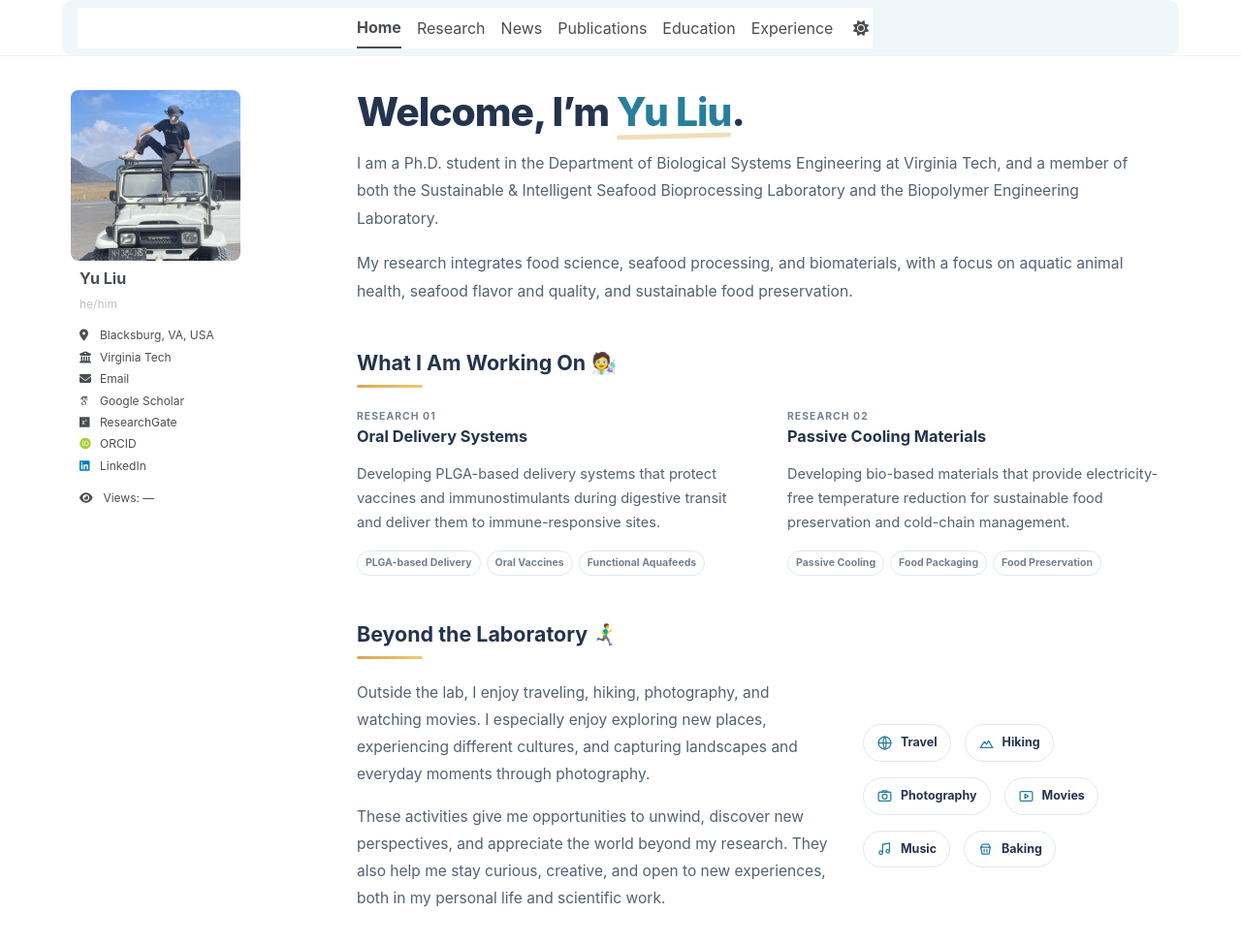
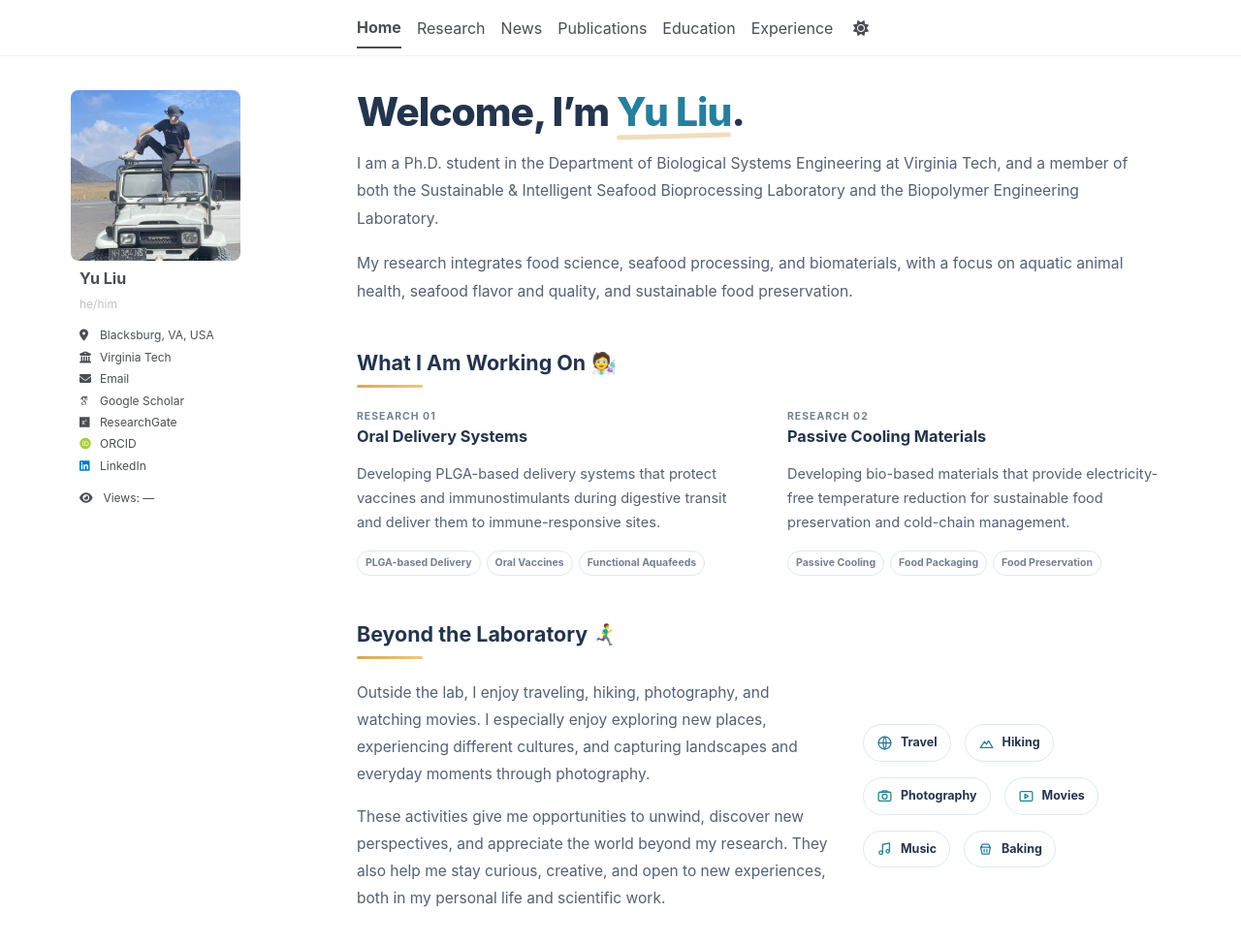
Before and after one commit to yuliu0322/yuliu0322.github.io, a Jekyll site: the page built from _pages/about.md, in a window 1280 px wide and 1035 px high. Shown: the top 975 px of the window at 97% size. Built offline with Jekyll 4.4.1, drawn with Linux system fonts in a browser that asks for light colours; some web fonts are replaced; a script bundle is joined from its source files by our own code; library files that are not in the unit come from our copies.

Commit message:
Update main.scss

```diff
--- a/assets/css/main.scss
+++ b/assets/css/main.scss
@@ -41,26 +41,6 @@
 ;
 
 /* Global */
-
-/* Top navigation */
-.masthead {
-  background: transparent;
-  border-bottom: none;
-}
-
-.masthead__inner-wrap {
-  background: #f0f7fa;
-  border-radius: 12px;
-}
-
-.masthead .greedy-nav,
-.masthead .greedy-nav .visible-links {
-  background: transparent;
-}
-
-html[data-theme="dark"] .masthead__inner-wrap {
-  background: #29343e;
-}
 
 /* Hide the footer */
 .page__footer {
```
